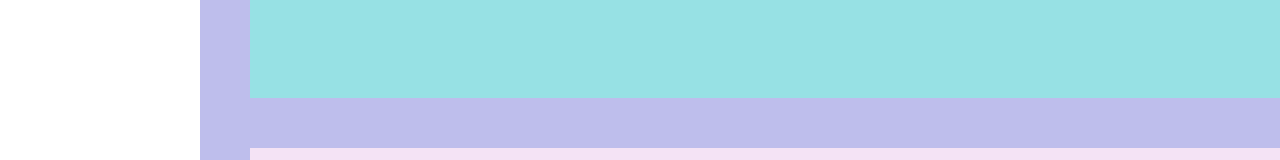
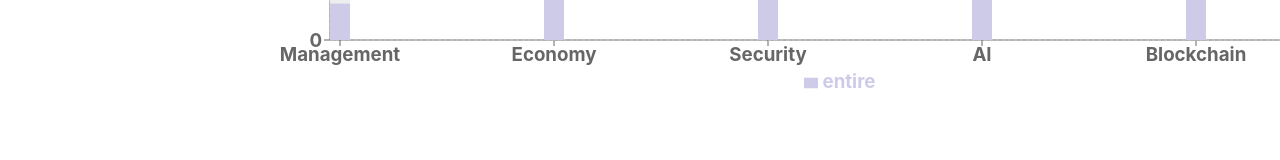
Before and after one commit to codestates-beb/beb-09-Ideas, a React (Create React App) app in the folder front/: page /profile/1 in a window 1280 px wide. Shown: the part 922-1082 px from the top of the page. Built offline with nearby package versions, Linux system fonts and the light colour scheme.

Commit message:
Update Profile Score bar

```diff
--- a/front/package.json
+++ b/front/package.json
@@ -19,6 +19,7 @@
     "react-redux": "^8.1.1",
     "react-router-dom": "^6.14.1",
     "react-scripts": "^5.0.1",
+    "recharts": "^2.7.2",
     "styled-components": "^6.0.2",
     "web-vitals": "^2.1.4"
   },
--- a/front/src/components/frame/main/profile-page-component/ProfilePageComponent.jsx
+++ b/front/src/components/frame/main/profile-page-component/ProfilePageComponent.jsx
@@ -7,7 +7,7 @@ import PostMain from './post/PostMain';
 const ProfileDiv = styled.div`
     margin-top:100px;
     margin-left:200px;
-    background: #bebeec;
+    /* background: #bebeec; */
     height:2000px;
     width: 1300px;
 `;
--- a/front/src/components/frame/main/profile-page-component/post/Post.jsx
+++ b/front/src/components/frame/main/profile-page-component/post/Post.jsx
@@ -2,9 +2,14 @@ import React from 'react'
 import styled from 'styled-components'
 
 const PostDiv = styled.div`
-    background: #97e1e4;
+    /* background: #97e1e4; */
     height: 500px;
     margin: 30px;
+    cursor: pointer;
+    &:hover {
+        background: #f5f5f5;
+        opacity: 0.8;
+    }
 `;
 const PostTitleDiv = styled.h3`
     padding:30px;
--- a/front/src/components/frame/main/profile-page-component/post/PostList.jsx
+++ b/front/src/components/frame/main/profile-page-component/post/PostList.jsx
@@ -3,7 +3,7 @@ import styled from 'styled-components'
 import Post from './Post';
 
 const PostListDiv = styled.div`
-    background: #f1f6f7;
+    /* background: #f1f6f7; */
     height: 1000px;
     margin-top: 50px;
 `;
@@ -11,7 +11,6 @@ const PostListDiv = styled.div`
 const PostList = () => {
   return (
     <PostListDiv>
-        profileList
         <Post/>
         <Post/>
     </PostListDiv>
--- a/front/src/components/frame/main/profile-page-component/post/PostMain.jsx
+++ b/front/src/components/frame/main/profile-page-component/post/PostMain.jsx
@@ -3,7 +3,7 @@ import styled from 'styled-components'
 import PostList from './PostList';
 
 const PostMainDiv = styled.div`
-    background: #f4e3f5;
+    /* background: #f4e3f5; */
     height: 500px;
     margin: 50px;
     h3 {
--- a/front/src/components/frame/main/profile-page-component/profile-description/ProfileDescriptionMain.jsx
+++ b/front/src/components/frame/main/profile-page-component/profile-description/ProfileDescriptionMain.jsx
@@ -10,10 +10,10 @@ const MainDiv = styled.div`
     height: 300px;
     width: 100%;
     & > div:first-child {
-        background: red;
+
     }
     & > div:nth-child(2) {
-        background: #dbdbe0;
+
 
     }
 `;
--- /dev/null
+++ b/front/src/components/frame/main/profile-page-component/score/Score.jsx
@@ -0,0 +1,71 @@
+import React, { PureComponent } from 'react';
+import { BarChart, Bar, XAxis, YAxis, CartesianGrid, Tooltip, Legend, ResponsiveContainer } from 'recharts';
+
+const data = [
+  {
+    name: 'Management',
+    uv: 4000,
+    entire: 5,
+    amt: 2400,
+  },
+  {
+    name: 'Economy',
+    uv: 3000,
+    entire: 19,
+    amt: 2210,
+  },
+  {
+    name: 'Security',
+    uv: 2000,
+    entire: 15,
+    amt: 2290,
+  },
+  {
+    name: 'AI',
+    uv: 2780,
+    entire: 7,
+    amt: 2000,
+  },
+  {
+    name: 'Blockchain',
+    uv: 1890,
+    entire: 42,
+    amt: 2181,
+  },
+  {
+    name: 'Cloud',
+    uv: 2390,
+    entire: 3,
+    amt: 2500,
+  }
+];
+
+export default class Example extends PureComponent {
+  static demoUrl = 'https://codesandbox.io/s/bar-chart-has-no-padding-jphoc';
+
+  render() {
+    return (
+      <ResponsiveContainer width="100%" height="100%">
+        <BarChart
+          width={500}
+          height={300}
+          data={data}
+          margin={{
+            top: 5,
+            right: 30,
+            left: 20,
+            bottom: 5,
+          }}
+          barSize={20}
+        >
+          <XAxis dataKey="name" scale="point" padding={{ left: 10, right: 10 }} />
+          <YAxis />
+          <Tooltip />
+          <Legend />
+          <CartesianGrid strokeDasharray="3 3" />
+          <Bar dataKey="entire" fill="#cdcbe7" background={{ fill: '#eee' }} />
+        </BarChart>
+      </ResponsiveContainer>
+    );
+  }
+}
--- a/front/src/components/frame/main/profile-page-component/score/ScoreMain.jsx
+++ b/front/src/components/frame/main/profile-page-component/score/ScoreMain.jsx
@@ -1,8 +1,8 @@
 import React from 'react'
 import styled from 'styled-components'
+import Score from './Score';
 
 const ScoreMainDiv = styled.h3`
-    background: #97e1e4;
     height: 500px;
     margin: 50px;
 `;
@@ -10,6 +10,7 @@ const ScoreMainDiv = styled.h3`
 const ScoreMain = () => {
   return (
     <ScoreMainDiv>
+        <Score/>
     </ScoreMainDiv>
   )
 }
```
Also changed, not shown: 1 other file (tests, documents, lock files or other folders).
